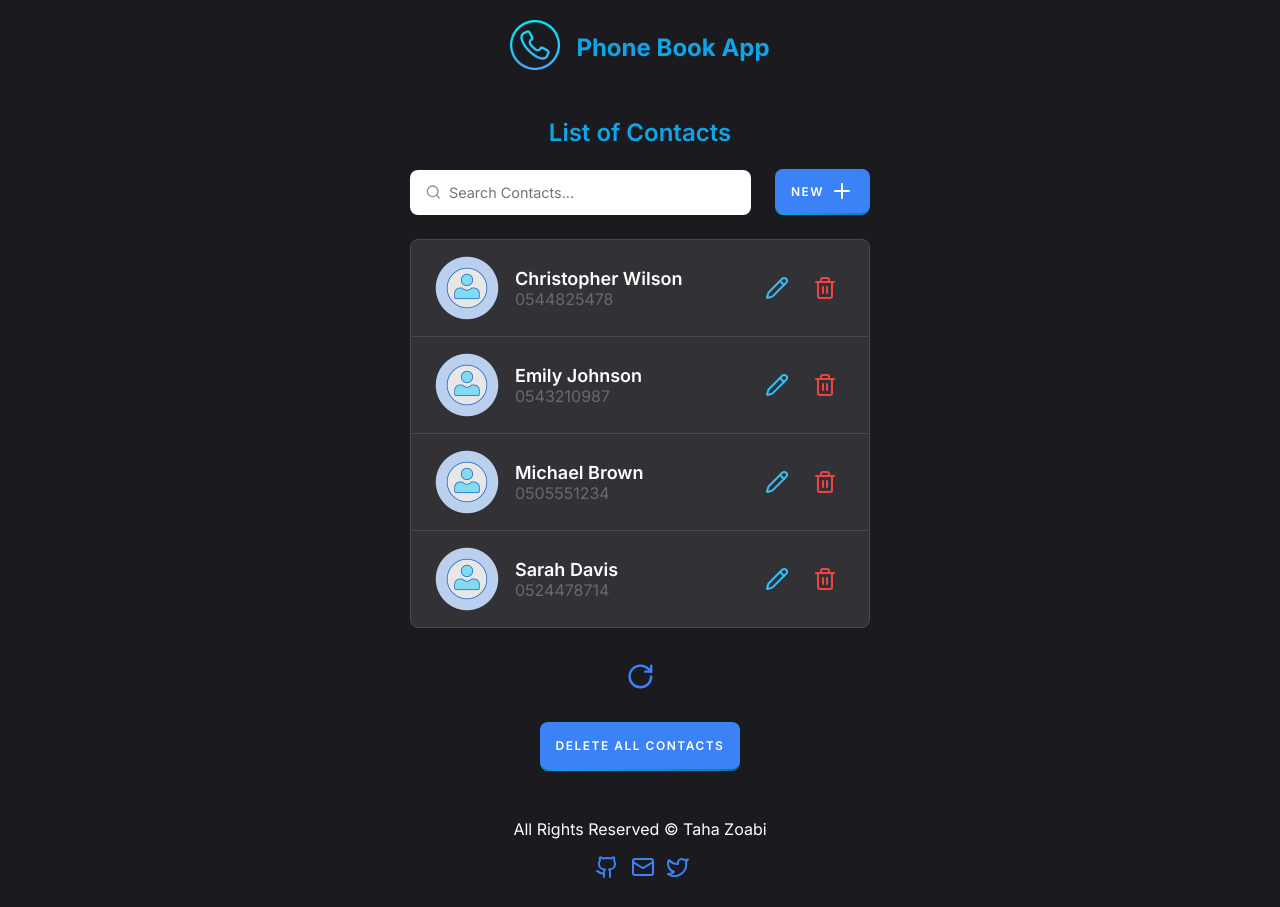
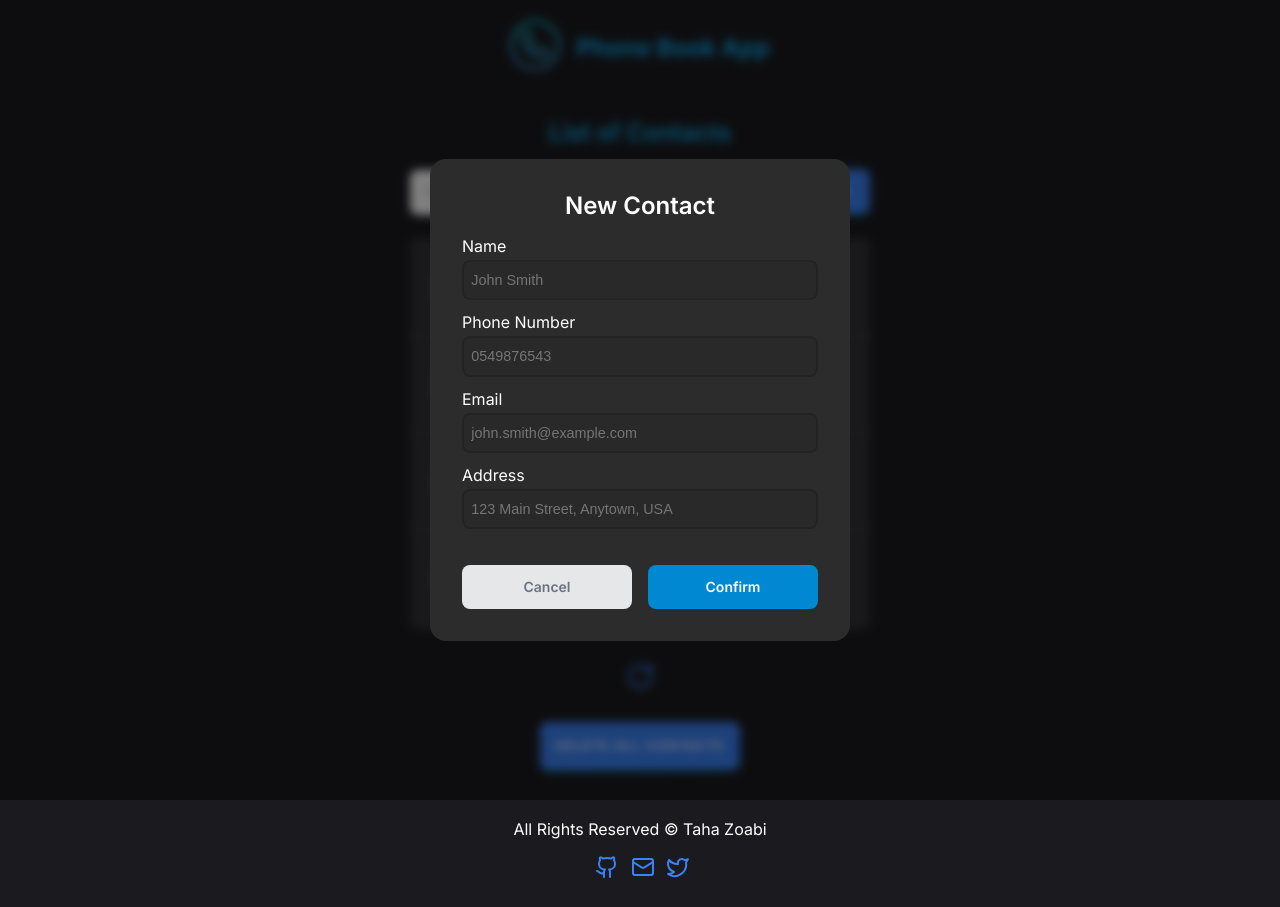
Before and after one commit to TahaZoabi/Phone-Book-V2, a React (Vite) app: page / in a window 1280 px wide. Both pictures are taken after a click on the button "NEW". Built offline with nearby package versions, Linux system fonts and the light colour scheme.

Commit message:
open/close form modal

```diff
--- a/src/CSS/modal.css
+++ b/src/CSS/modal.css
@@ -20,8 +20,14 @@ body {
 /* === Modal Styling === */
 
 /* Styling for the contact modal */
+.display-none {
+    display: none;
+}
+
+.display-flex{
+    display: flex;
+}
 .contact-modal {
-    display: none;
     position: fixed;
     top: 0;
     left: 0;
--- a/src/GlobalContext.jsx
+++ b/src/GlobalContext.jsx
@@ -1,4 +1,5 @@
-import { createContext } from "react";
+import { createContext, useState } from "react";
+
 // Initial State
 const initialState = [
   {
@@ -27,18 +28,21 @@ const initialState = [
   },
 ];
 
-// value
-const valuesList = {
-  initialState,
-};
-
 // Create Context
-export const GlobalContext = createContext(valuesList);
+export const GlobalContext = createContext(initialState);
 
 // Provider Component
 export const GlobalProvider = ({ children }) => {
+  const [isOpen, setIsOpen] = useState(false);
+
   return (
-    <GlobalContext.Provider value={valuesList}>
+    <GlobalContext.Provider
+      value={{
+        initialState,
+        isOpen,
+        setIsOpen,
+      }}
+    >
       {children}
     </GlobalContext.Provider>
   );
--- a/src/components/AddButton.jsx
+++ b/src/components/AddButton.jsx
@@ -1,8 +1,17 @@
+import { useContext } from "react";
+import { GlobalContext } from "../GlobalContext.jsx";
+
 function AddButton() {
+  const { setIsOpen } = useContext(GlobalContext);
+
+  function handleClick() {
+    setIsOpen(true);
+  }
+
   return (
     <button id="showFormBtn" className="pushable" type="button">
       <span className="edge"></span>
-      <span className="front">
+      <span className="front" onClick={handleClick}>
         New
         <svg
           xmlns="http://www.w3.org/2000/svg"
--- a/src/components/ModalForm.jsx
+++ b/src/components/ModalForm.jsx
@@ -1,8 +1,16 @@
 import "../CSS/modal.css";
+import { useContext } from "react";
+import { GlobalContext } from "../GlobalContext.jsx";
 
 function ModalForm() {
+  const { isOpen, setIsOpen } = useContext(GlobalContext);
+  function handleCancelButton() {
+    setIsOpen(false);
+  }
   return (
-    <section className="contact-modal">
+    <section
+      className={`contact-modal ${isOpen ? "display-flex" : "display-none"}`}
+    >
       <div id="form-container">
         <div className="header">
           <p className="alert">New Contact</p>
@@ -59,7 +67,11 @@ function ModalForm() {
           </div>
 
           <div className="actions">
-            <button type="button" className="mark-as-read cancelBtn">
+            <button
+              type="button"
+              className="mark-as-read cancelBtn"
+              onClick={handleCancelButton}
+            >
               Cancel
             </button>
             <button id="saveBtn" type="button" className="read confirmBtn">
```
